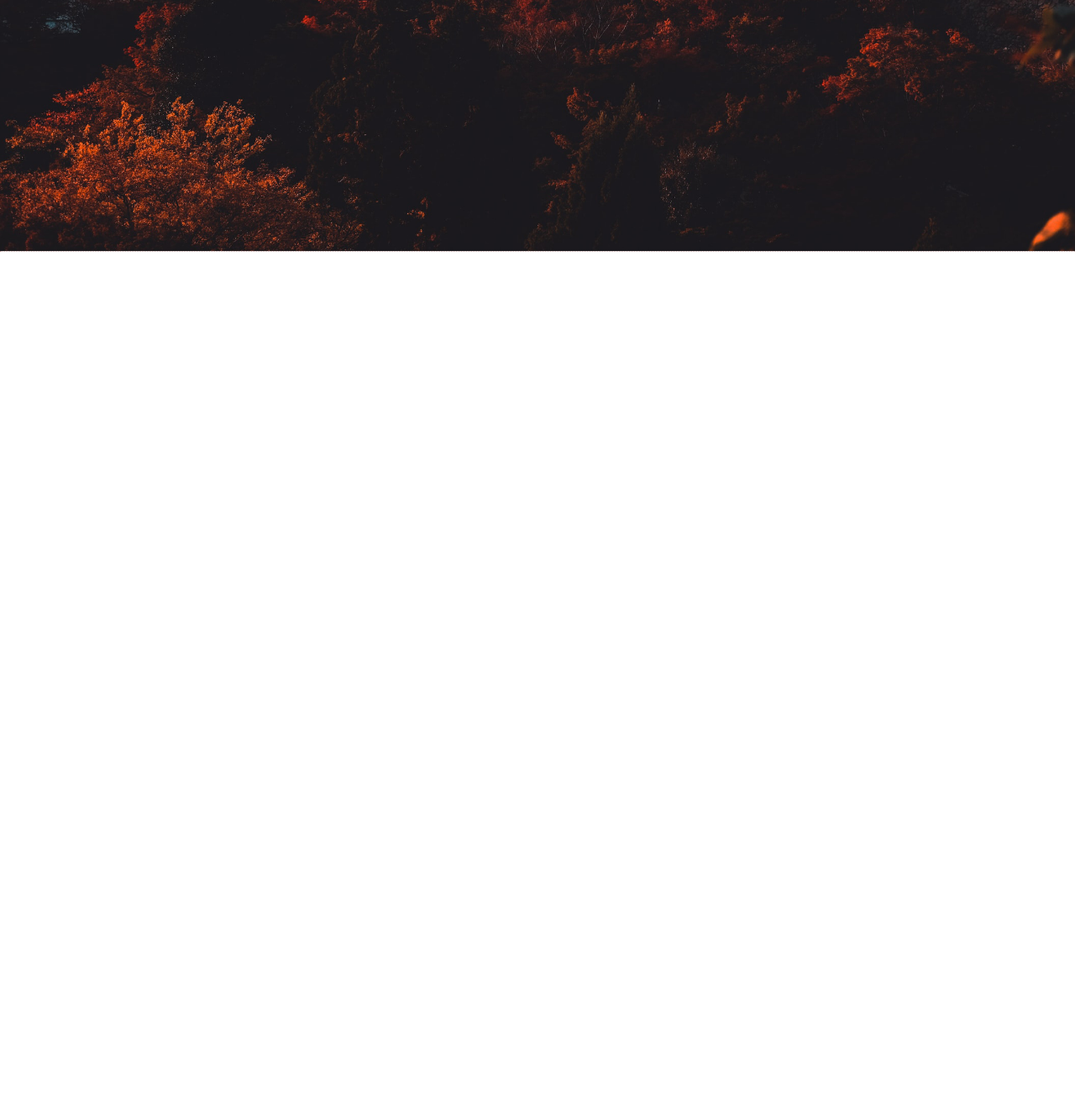
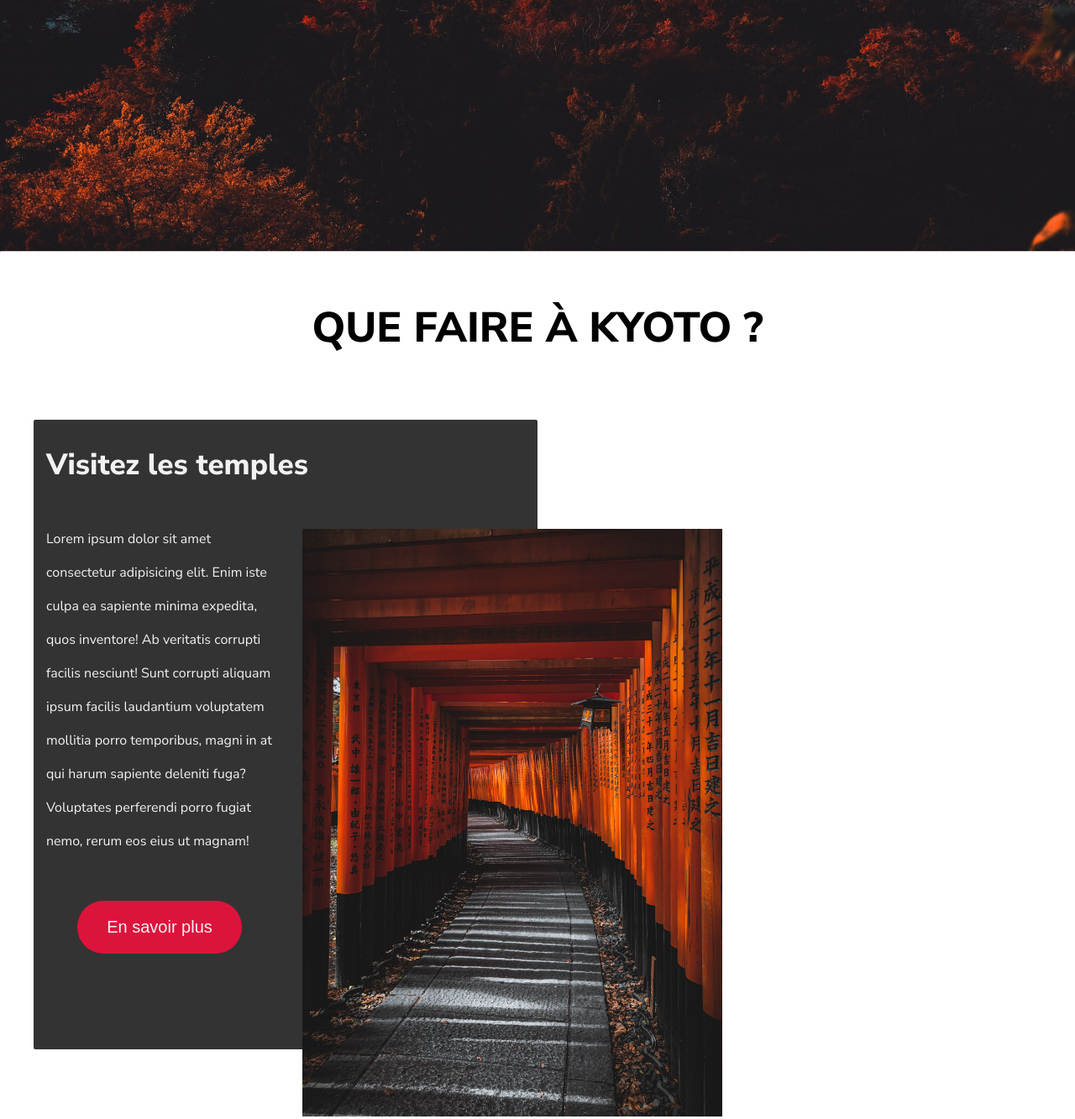
Before and after one commit to ludovostes/kyoto-travel-agency, a plain HTML site: page index.html in a window 1280 px wide. Shown: the part 670-2003 px from the top of the page at 84% size. Before the commit the page ends 970 px from the top, so only its background shows below. Drawn offline with Linux system fonts and the light colour scheme; a web font is replaced by a local one.

Commit message:
section découvrir 75%

```diff
--- a/css/style.css
+++ b/css/style.css
@@ -21,13 +21,13 @@ nav {
     height: 70px;
     position: fixed;
     z-index: 10;
-    background: linear-gradient(310deg, rgba(68,9,9,1) 25%, rgba(140,17,17,1) 71%, rgba(217,26,26,1) 100%);;
+    background: linear-gradient(310deg, rgba(68,9,9,1) 25%, rgba(140,17,17,1) 71%, rgba(217,26,26,1) 100%);
     opacity: 0.8;
 }
 
 /* on cible le contenant <ul> */
 .nav-liste {
-    background: linear-gradient(310deg, rgba(68,9,9,1) 25%, rgba(140,17,17,1) 71%, rgba(217,26,26,1) 100%);;
+    background: linear-gradient(310deg, rgba(68,9,9,1) 25%, rgba(140,17,17,1) 71%, rgba(217,26,26,1) 100%);
     width: 100%;
     height: 100%;
     display: flex;
@@ -77,6 +77,8 @@ nav {
     width: 100%;
     border-radius: 20px;
 }
+
+/* ----------------------------------------------- */
 
 @media screen and (max-width: 700px) {
     .nav-logo-menu {
@@ -142,7 +144,7 @@ nav {
 
 .btn-accueil {
     border-radius : 9999px;
-    background-color: crimson;
+    background-color: #dc143c;
     border: 1px solid #333;
     color: #F2F2F2;
     text-align: center;
@@ -218,3 +220,132 @@ nav {
         width: 40px;
     }
 }
+
+/* ================= DÉCOUVRIR =================== */
+
+/* ------------------- GRID ---------------------- */
+
+.section-discover {
+    display: grid;
+    /* on paramètre notre grille !
+    1. la taille de nos rangées = 200px
+    2. le nombre de répétition de rangées = repeat(3, auto)
+    3. avec / on passe aux colonnes
+    4. une colonne au milieu de 600px
+    5. de chaque coté 1fr/1fr qui se partagent le reste de l'espace dispo */
+    grid-template: 200px repeat(3, auto) / 1fr 600px 1fr;
+}
+
+.section-discover h2 {
+    grid-area: 1 / 1 / 2 / -1;
+    display: flex;
+    justify-content: center;
+    align-items: center;
+    font-size: 50px;
+    text-transform: uppercase;
+    padding-bottom: 20px;
+}
+
+/* --------------- GRID POSITION ----------------- */
+
+.discover-bloc-1, .discover-image-grid-1 {
+    grid-area: 2 / 2 / 3 / 3;
+}
+
+.discover-bloc-2, .discover-image-grid-2 {
+    grid-area: 3 / 2 / 4 / 3;
+}
+
+.discover-bloc-3, .discover-image-grid-3 {
+    grid-area: 4 / 2 / 5 / 3;
+}
+
+/* ----------------------------------------------- */
+
+.discover-bloc {
+    background: #333;
+    color: #F2F2F2;
+    position: relative;
+    border-radius: 2px;
+    height: 750px;
+    margin-bottom: 250px;
+}
+
+.discover-image-grid {
+    width: 500px;
+    height: 700px;
+    object-fit: cover;
+    position: relative;
+}
+
+/* --------------- PARTIE GAUCHE ----------------- */
+
+.discover-image-grid-1, .discover-image-grid-3 {
+    top: 130px;
+    left: 20px;
+}
+
+.discover-bloc-left {
+    left: -300px;
+}
+
+.discover-texte-left {
+    width: 50%;
+    height: 100%;
+}
+
+.discover-texte-left h3 {
+    white-space: nowrap;
+    font-size: 35px;
+    margin: 30px 15px;
+}
+
+.discover-texte-left p {
+    line-height: 40px;
+    padding: 15px;
+}
+
+/* --------------- PARTIE DROITE ----------------- */
+
+.discover-bloc-right {
+    right: -300px;
+}
+
+.discover-image-grid-2 {
+    top: 130px;
+    left: 100px;
+}
+
+.discover-texte-right {
+    position: absolute;
+    right: 0;
+    width: 50%;
+    height: 100%;
+}
+
+.discover-texte-right h3 {
+    position: relative;
+    font-size: 35px;
+    margin: 30px 15px;
+}
+
+.discover-texte-right p {
+    line-height: 40px;
+    padding: 15px;
+}
+
+/* ----------- BOUTON "EN SAVOIR PLUS" ----------- */
+
+.discover-bloc button {
+    border-radius: 9999px;
+    outline: none;
+    border: none;
+    background: #dc143c;
+    border: 1px solid #333;
+    color: #F2F2F2;
+    padding: 20px 35px;
+    font-size: 20px;
+    margin: 35px auto;
+    cursor: pointer;
+    display: block;
+}
--- a/index.html
+++ b/index.html
@@ -1,5 +1,9 @@
+<!--PROJET SITE HTML, CSS & JAVASCRIPT "DÉCOUVREZ KYOTO"-->
+<!--d'après la formation UDEMY de Enzo Ustariz-->
+
 <!DOCTYPE html>
 <html lang="fr">
+
 <head>
     <meta charset="UTF-8">
     <meta http-equiv="X-UA-Compatible" content="IE=edge">
@@ -39,6 +43,51 @@
         <p class="sous-titre">La ville impériale du Japon</p>
         <a href="#discover" class="btn-accueil">En savoir plus</a>
     </div>
+<!--DÉCOUVRIR-->
+    <section class="section-discover" id="discover">
+        <h2>Que faire à Kyoto ?</h2>
+        <div class="discover-bloc discover-bloc-left discover-bloc-1">
+            <div class="discover-texte-left">
+                <h3>Visitez les temples</h3>
+                <p>Lorem ipsum dolor sit amet consectetur adipisicing elit. Enim iste culpa ea sapiente minima expedita,
+                quos inventore! Ab veritatis corrupti facilis nesciunt! Sunt corrupti aliquam ipsum facilis laudantium
+                voluptatem mollitia porro temporibus, magni in at qui harum sapiente deleniti fuga? Voluptates perferendi
+                porro fugiat nemo, rerum eos eius ut magnam!
+                </p>
+                <button class="discover-btn-left">En savoir plus</button>
+            </div>
+        </div>
+        <img src="image/kyoto-temple.jpg" alt="couloir d'un temple de Kyoto" class="discover-image-grid discover-image-grid-1">
+
+        <div class="discover-bloc discover-bloc-right discover-bloc-2">
+            <div class="discover-texte-right">
+                <h3>Visitez les châteaux</h3>
+                <p>Lorem ipsum dolor sit amet consectetur adipisicing elit. Enim iste culpa ea sapiente minima expedita,
+                quos inventore! Ab veritatis corrupti facilis nesciunt! Sunt corrupti aliquam ipsum facilis laudantium
+                voluptatem mollitia porro temporibus, magni in at qui harum sapiente deleniti fuga? Voluptates perferendi
+                porro fugiat nemo, rerum eos eius ut magnam!
+                </p>
+                <button class="discover-btn-right">En savoir plus</button>
+            </div>
+        </div>
+        <img src="image/chateau-kyoto.jpg" alt="château de Kyoto" class="discover-image-grid discover-image-grid-2">
+
+        <div class="discover-bloc discover-bloc-left discover-bloc-3">
+            <div class="discover-texte-left">
+                <h3>Visitez les temples</h3>
+                <p>Lorem ipsum dolor sit amet consectetur adipisicing elit. Enim iste culpa ea sapiente minima expedita,
+                quos inventore! Ab veritatis corrupti facilis nesciunt! Sunt corrupti aliquam ipsum facilis laudantium
+                voluptatem mollitia porro temporibus, magni in at qui harum sapiente deleniti fuga? Voluptates perferendi
+                porro fugiat nemo, rerum eos eius ut magnam!
+                </p>
+                <button class="discover-btn-left">En savoir plus</button>
+            </div>
+        </div>
+        <img src="image/geisha.jpg" alt="geisha de Kyoto" class="discover-image-grid discover-image-grid-3">
+
+        <div class="item-left"></div>
+        <div class="item-right"></div>
+    </section>
 
 <!--SCRIPT JS-->
     <script src="app.js"></script>
```
